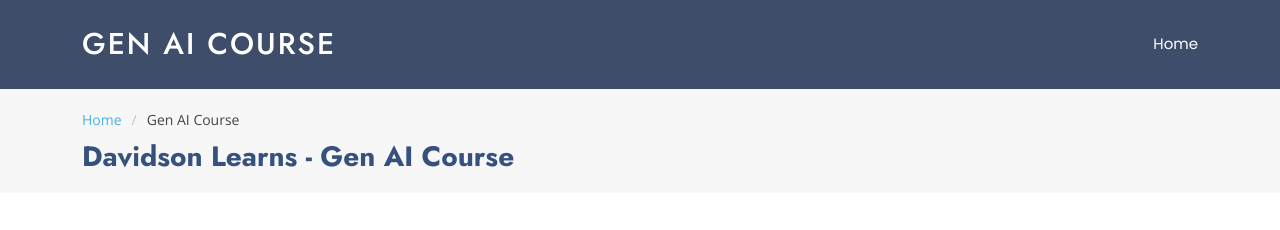
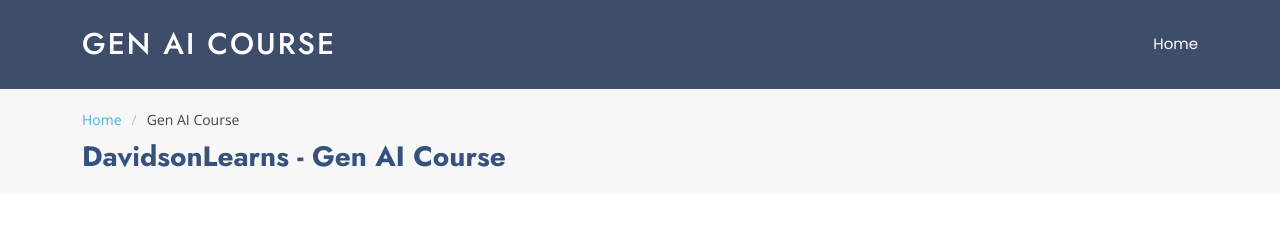
Before and after one commit to Imparo-Labs/website, a plain HTML site: page davidsonlearns.html in a window 1280 px wide. Shown: the top 230 px of the page. Drawn offline with nearby package versions, Linux system fonts and the light colour scheme.

Commit message:
added davlearns

```diff
--- a/davidsonlearns.html
+++ b/davidsonlearns.html
@@ -4,7 +4,7 @@
 <head>
   <meta charset="utf-8">
   <meta content="width=device-width, initial-scale=1.0" name="viewport">
-  <title>Davidson Learns - Gen AI Course</title>
+  <title>DavidsonLearns - Gen AI Course</title>
   <meta content="" name="description">
   <meta content="" name="keywords">
 
@@ -67,7 +67,7 @@
             <li class="current">Gen AI Course</li>
           </ol>
         </nav>
-        <h1>Davidson Learns - Gen AI Course</h1>
+        <h1>DavidsonLearns - Gen AI Course</h1>
       </div>
     </div><!-- End Page Title -->
 
```
